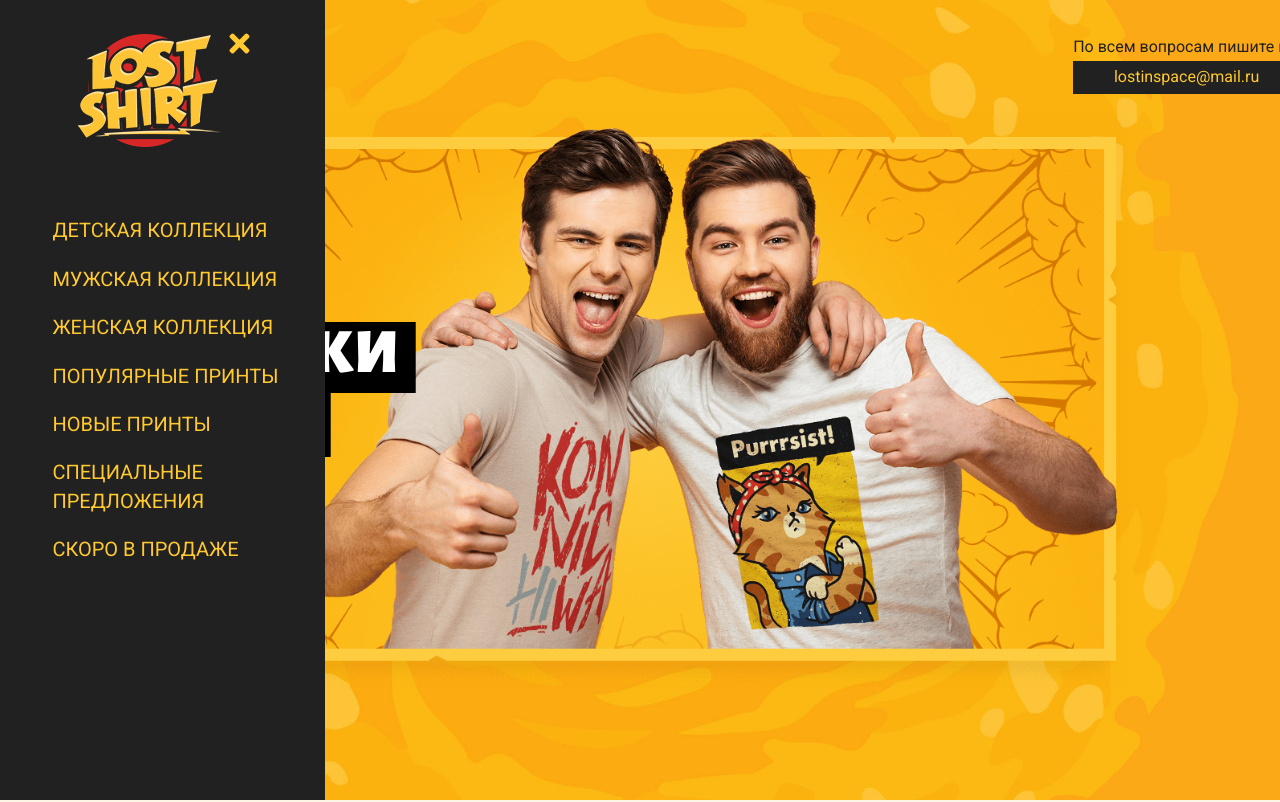
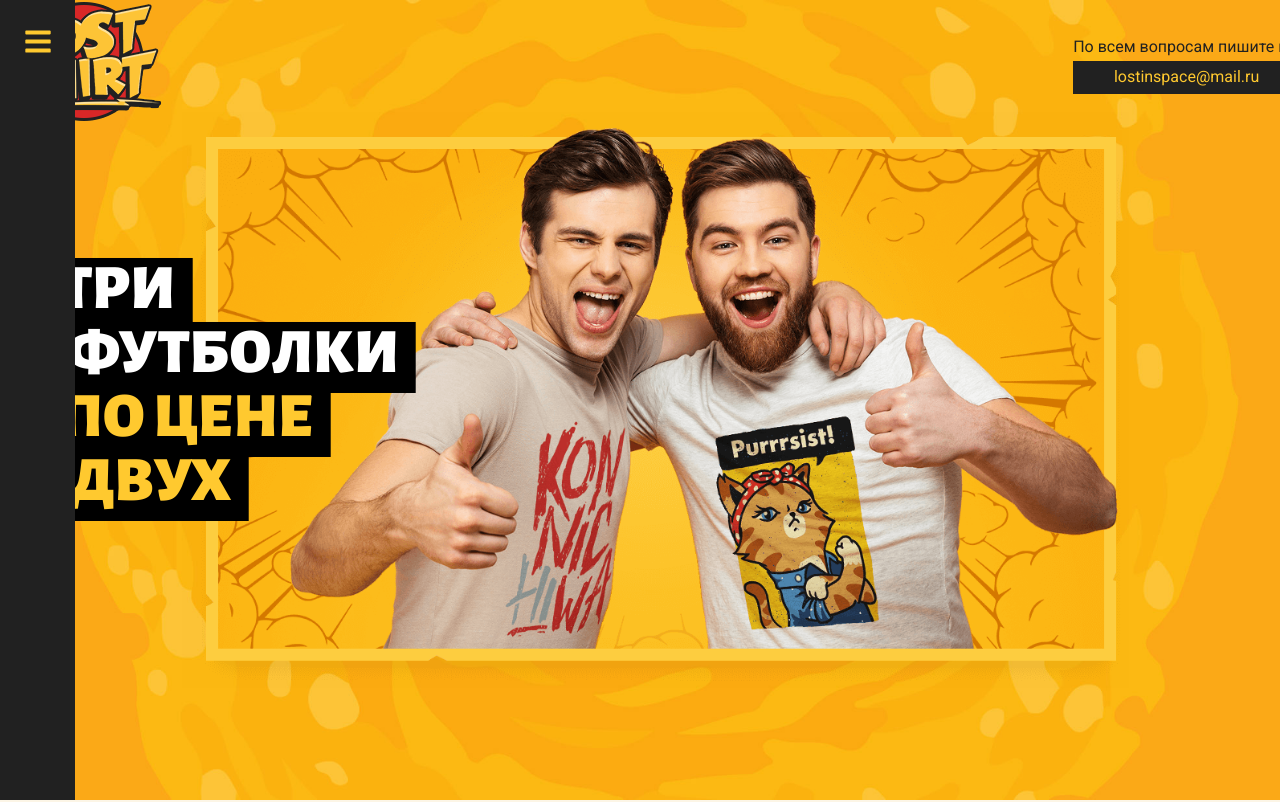
Before and after one commit to alexeybachaev/lost-shirt, a plain HTML site: page index.html in a window 1280 px wide. Shown: the top 802 px of the page. Drawn offline with nearby package versions, Linux system fonts and the light colour scheme.

Commit message:
Доверстал боковую панель, теперь скрипты...

```diff
--- a/index.html
+++ b/index.html
@@ -41,8 +41,14 @@
                     </div>
                 </div>
             </div>
-            <aside class="sidebar sidebar--opened">
+            <aside class="sidebar">
+                <a href="#" class="sidebar__hamburger">
+                    <svg class="sidebar__hamburger-icon">
+                        <use xlink:href="./img/icons-sprite.svg#bars"></use>
+                    </svg>
+                </a>
                 <div class="sidebar__header">
+
                     <a href="#" class="logo">
                         <img src="./img/content/logos/logo-main.png" alt="" class="logo__image">
                     </a>
@@ -52,7 +58,7 @@
                         </svg>
                     </a>
                 </div>
-                <nav class="side-menu">
+                <nav class="side-menu sidebar__menu">
                     <ul class="side-menu__list">
                         <li class="side-menu__item">
                             <a href="" class="side-menu__link">Детская коллекция</a>
@@ -335,6 +341,7 @@
             </div>
         </footer>
     </div>
+    <script src="./scripts/sidebar-menu.js"></script>
 </body>
 
 </html>
--- a/main.css
+++ b/main.css
@@ -100,9 +100,38 @@ ul > li {
     flex-direction: column;
 }
 
+.sidebar__hamburger {
+    display: block;
+    position: absolute;
+    top: 27px;
+    left: 50%;
+    transform: translate(-50%);
+}
+
+.sidebar__hamburger-icon {
+    width: 29px;
+    height: 29px;
+    fill: var(--yellow);
+}
+
 .sidebar--opened {
     width: 325px;
     padding: 0 3% 0 4%;
+}
+
+.sidebar--opened .sidebar__hamburger {
+    display: none;
+}
+
+.sidebar--opened .sidebar__menu {
+    left: 0;
+    width: 100%;
+    text-align: center;
+}
+
+.sidebar__menu {
+    position: absolute;
+    left: -400px;
 }
 
 .sidebar--opened .sidebar__header {
@@ -118,7 +147,7 @@ ul > li {
     justify-content: center;
 }
 
-.sidebar_close {
+.sidebar__close {
     position: absolute;
     top: -4px;
     right: 23px;
--- /dev/null
+++ b/scripts/sidebar-menu.js
@@ -0,0 +1 @@
+console.log("Hello gigachad")
```
